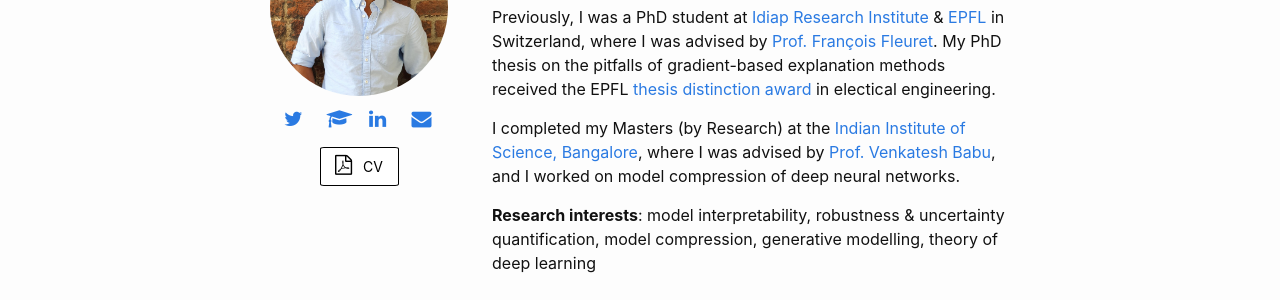
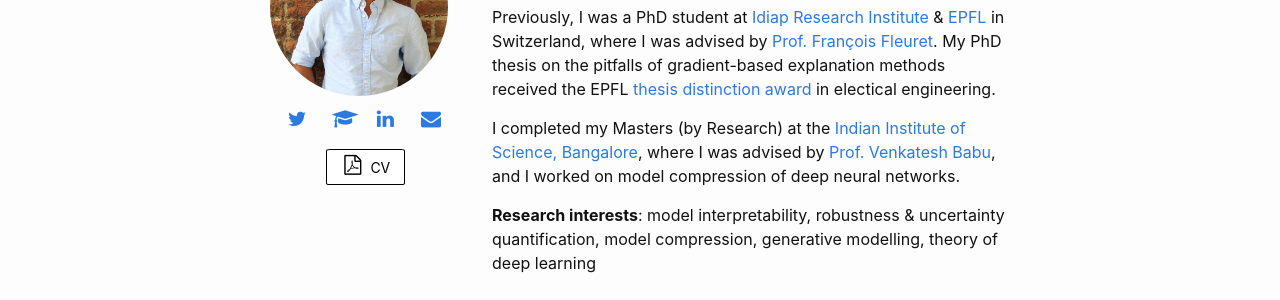
Before and after one commit to suraj-srinivas/suraj-srinivas.github.io, a Jekyll site: the page built from index.markdown, in a window 1280 px wide. Shown: the part 174-474 px from the top of the page. Built offline with Jekyll 4.4.1, drawn with Linux system fonts in a browser that asks for light colours.

Commit message:
fix bugs

```diff
--- a/_layouts/profile.html
+++ b/_layouts/profile.html
@@ -12,7 +12,7 @@ layout: default
     <a href="https://twitter.com/Suuraj" class="fa fa-twitter"></a>
     <a href="https://scholar.google.com/citations?user=J2JWgKgAAAAJ&hl=en" class="fa fa-graduation-cap"></a>
     <a href="https://www.linkedin.com/in/suraj-srinivas-1a856264/" class="fa fa-linkedin"></a>
-    <a href="suuraj.srinivas@gmail.com" class="fa fa-envelope"></a>
+    <a href="mailto:suuraj.srinivas@gmail.com" class="fa fa-envelope"></a>
     <br>
 
     <a href="pdfs/resume.pdf" class="block">
@@ -37,12 +37,12 @@ img{
   background-color: white;
   border: 1px solid;
   color: black;
-  padding: 10px 15px 10px 0px;
+  padding: 4% 6% 4% 0%;
   text-align: left;
   text-decoration: none;
   display: inline;
   font-size: 14px;
-  margin: 0px 50px;
+  margin: 0% 25%;
   cursor: pointer;
   border-radius: 5%;
 }
@@ -54,12 +54,12 @@ img{
 }
 
 .fa {
-  padding: 8px 12px;
+  padding: 4% 6%;
   font-size: 20px;
-  width: 10px;
+  width: 2%;
   text-align: center;
   text-decoration: none;
-  margin: 5px 2px;
+  margin: 2% 2%;
 }
 
 .fa:hover {
@@ -73,14 +73,16 @@ img{
   .column-1, .column-2 {
     width:100%;
   }
-  @media (min-width: 48em) {
+  @media (min-width:30em){
     .column-1 {
       width: 30%;
-      float:left;
+      float: left;
+      justify-content: center;
     }
     .column-2 {
       width: 70%;
-      float:left;
+      float: left;
+      justify-content: center;
     }
     .columns {
       content:"";
```
